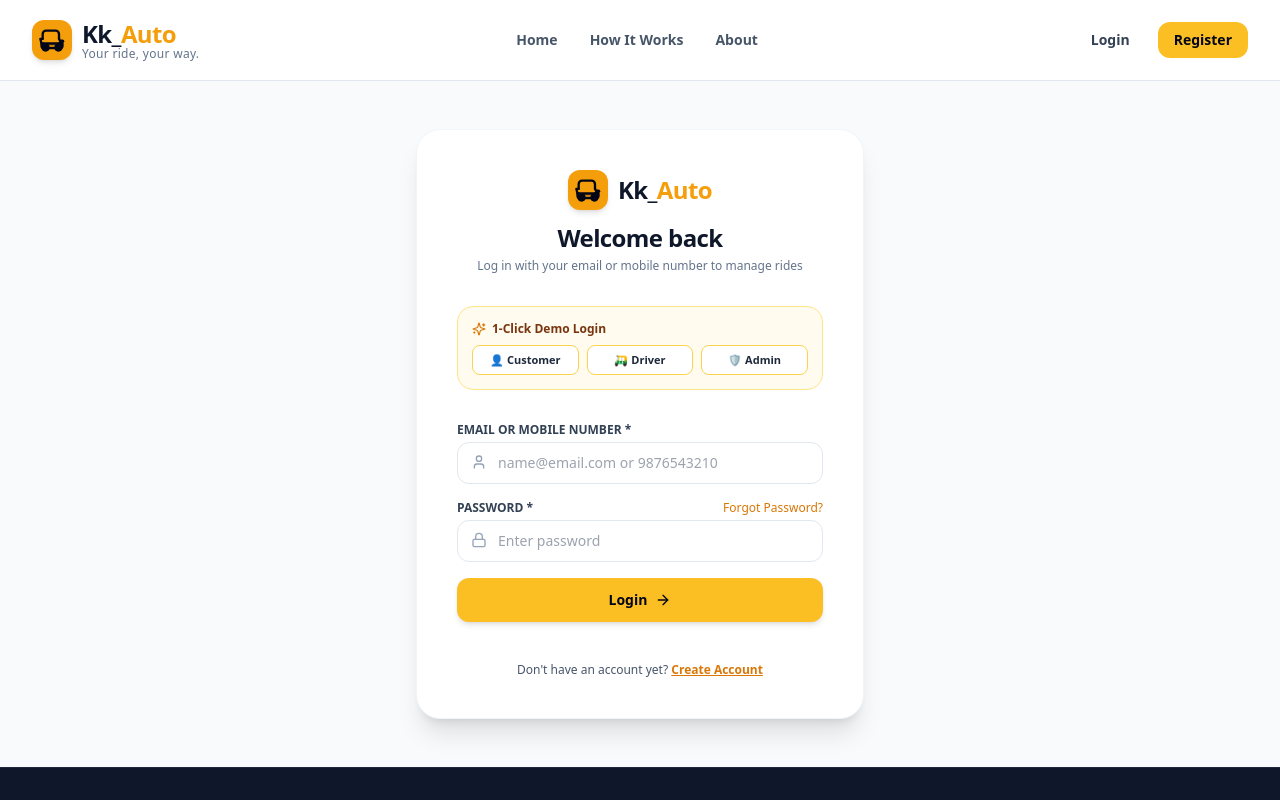
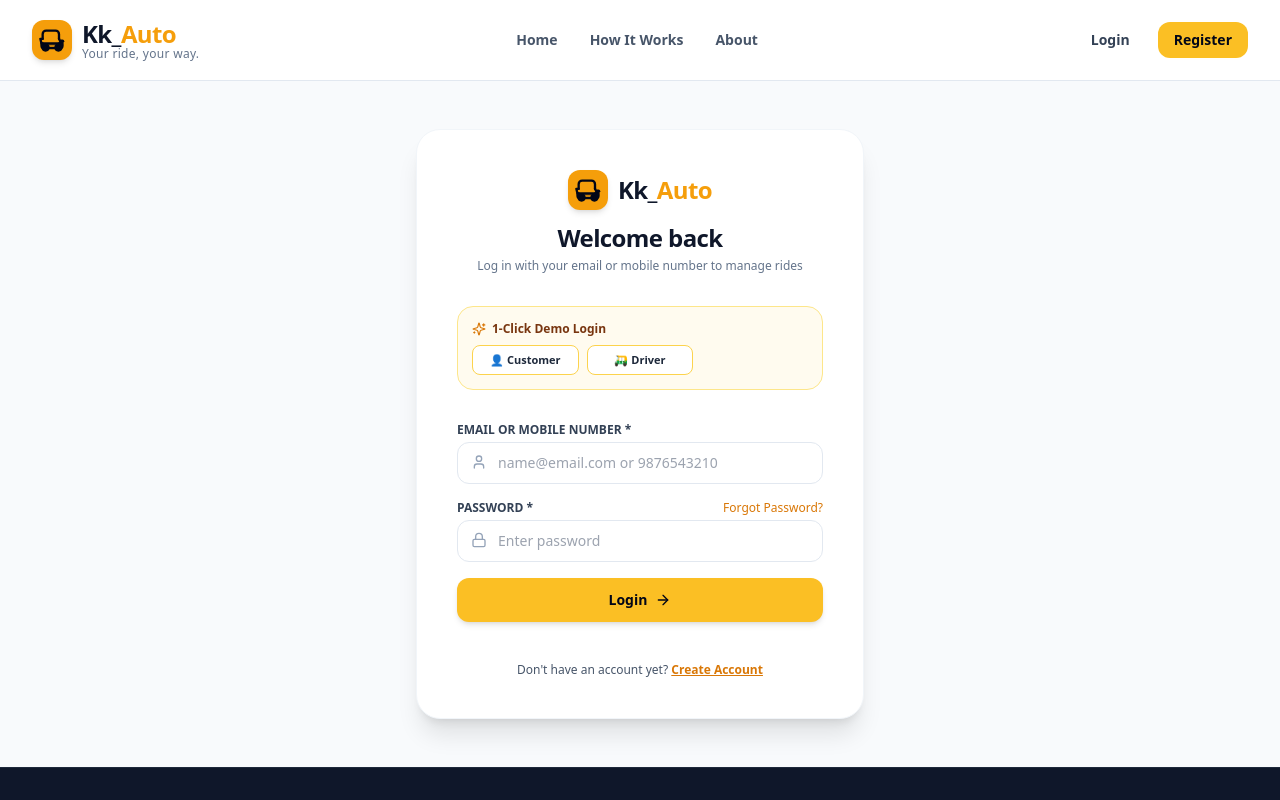
Before and after one commit to ritheeshpallam07-sys/kk-auto, a React (Vite) app in the folder client/: page / in a window 1280 px wide. Both pictures are taken after a click on the button "Login". Shown: the top 800 px of the page. Built offline with nearby package versions, Linux system fonts and the light colour scheme; no server answers.

Commit message:
Remove admin demo login

```diff
--- a/client/src/pages/LoginPage.tsx
+++ b/client/src/pages/LoginPage.tsx
@@ -92,13 +92,6 @@ export const LoginPage: React.FC<LoginPageProps> = ({ navigate }) => {
               className="px-2 py-1.5 bg-white hover:bg-amber-100 rounded-lg border border-amber-300 font-semibold text-[11px] text-slate-800 text-center shadow-2xs transition-colors"
             >
               🛺 Driver
-            </button>
-            <button
-              type="button"
-              onClick={() => autofill('admin@kkauto.com', 'admin123')}
-              className="px-2 py-1.5 bg-white hover:bg-amber-100 rounded-lg border border-amber-300 font-semibold text-[11px] text-slate-800 text-center shadow-2xs transition-colors"
-            >
-              🛡️ Admin
             </button>
           </div>
         </div>
```
